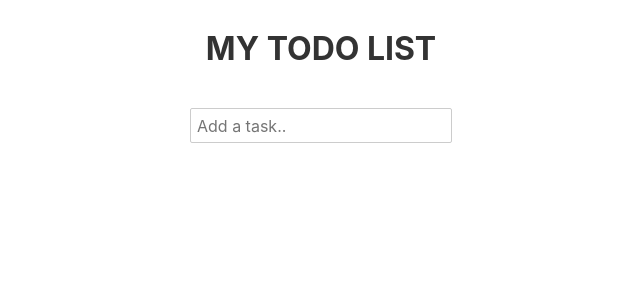
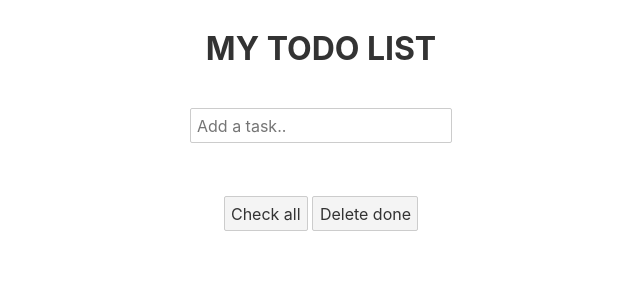
Before and after one commit to TanguyLichau/TodoApp-Svelte, a Svelte app: page / in a window 1280 px wide. Shown: the top 300 px of the page, without its empty margins (319-959 px from the left). Built offline with nearby package versions, Linux system fonts and the light colour scheme.

Commit message:
Added more actions component and completed check all function

```diff
--- /dev/null
+++ b/src/MoreActions.svelte
@@ -0,0 +1,24 @@
+<script>
+  import { createEventDispatcher } from "svelte";
+  const dispatch = createEventDispatcher();
+
+  function checkAllTodos() {
+    dispatch("checkAll");
+  }
+
+  function deleteAllTodosDone() {
+    dispatch("deleteAll");
+  }
+</script>
+
+<div id="buttons">
+  <button on:click={checkAllTodos}>Check all</button>
+  <button on:click={deleteAllTodosDone}>Delete done</button>
+</div>
+
+<style>
+  #buttons {
+    margin-top: 45px;
+    text-align: center;
+  }
+</style>
--- a/src/TodosList.svelte
+++ b/src/TodosList.svelte
@@ -1,6 +1,7 @@
 <script>
   import Todo from "./Todo.svelte";
   import AddTodo from "./AddTodo.svelte";
+  import MoreActions from "./MoreActions.svelte";
   let todolists = [];
 
   const deleteATodo = (event) => {
@@ -12,6 +13,16 @@
     todolists = [...todolists, { ...event.detail }];
   };
 
+  const checkAllTodos = (event) => {
+    //console.log(JSON.stringify(todolists));
+    todolists.forEach((item, index) => {
+      if (item.isChecked === false) {
+        todolists[index].isChecked = true;
+      }
+    });
+    todolists = todolists;
+  };
+  const deleteAllTodos = (event) => {};
   // A FAIRE : AJOUT FILTRE CHECK PAS CHECK / AJOUT EDIT / AJOUT CHECK ALL ET REMOVE ALL CHECK
 </script>
 
@@ -24,3 +35,4 @@
     {indx}
   />
 {/each}
+<MoreActions on:checkAll={checkAllTodos} on:deleteAll={deleteAllTodos} />
```
